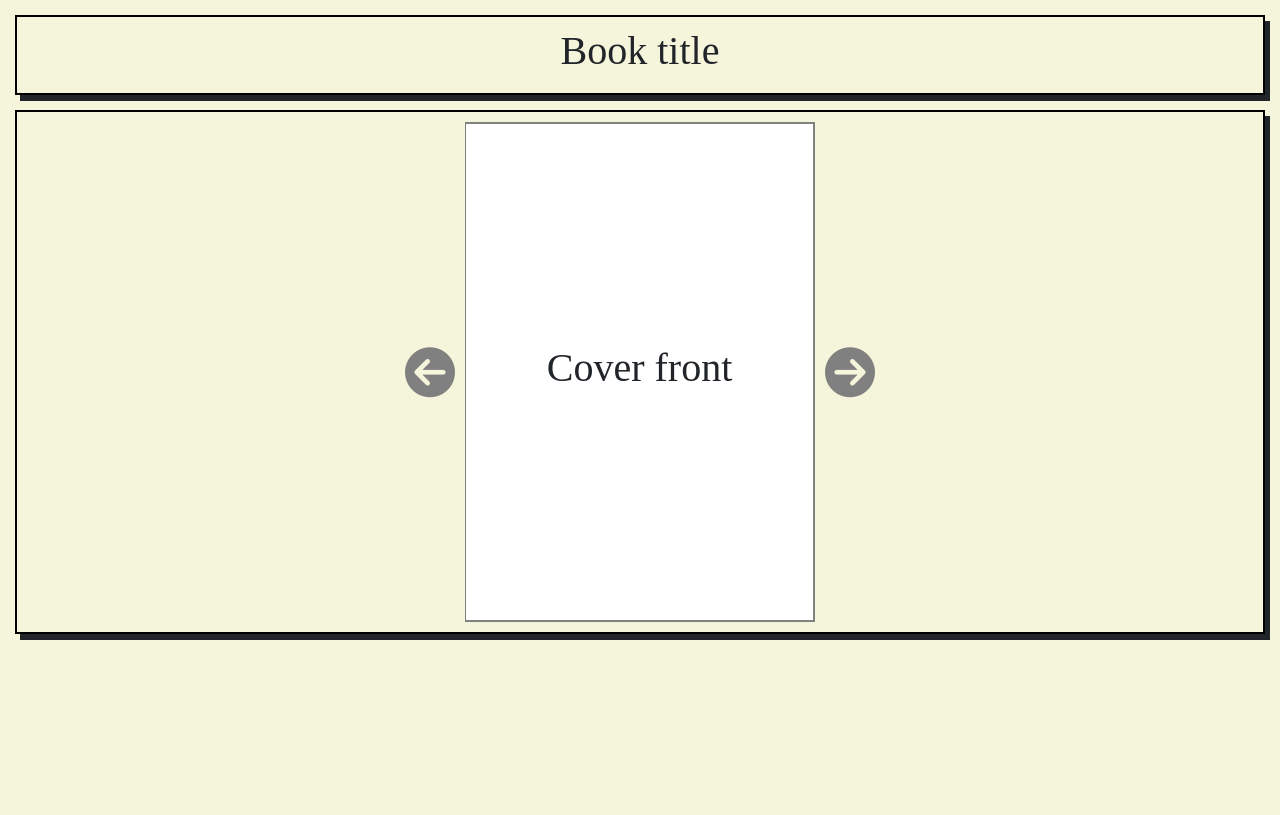
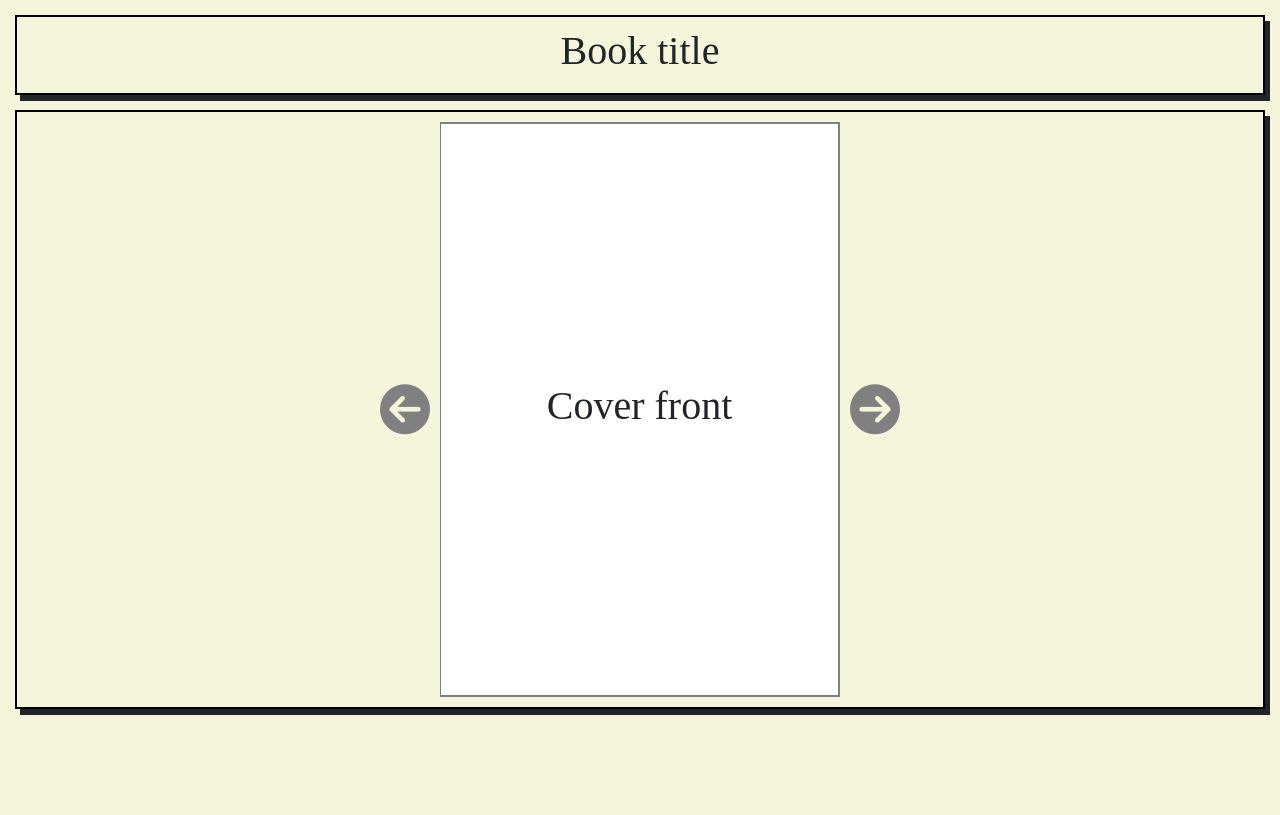
Before and after one commit to kingkardan98/DGM, a Flask app: page /book in a window 1280 px wide. Run offline with Flask 3, Linux system fonts and the light colour scheme; some libraries are stand-ins or nearby versions.

Commit message:
Enlarged book

```diff
--- a/static/book.js
+++ b/static/book.js
@@ -20,8 +20,8 @@ document.addEventListener("DOMContentLoaded", function() {
     // Slides book over when opened.
     function openBook() {
         book.style.transform = "translateX(50%)";
-        prevBtn.style.transform = "translateX(-180px)";
-        nextBtn.style.transform = "translateX(180px)";
+        prevBtn.style.transform = "translateX(-200px)";
+        nextBtn.style.transform = "translateX(200px)";
     }
 
     // Slides over when closed. Must be conditional:
--- a/static/bookStyle.css
+++ b/static/bookStyle.css
@@ -11,8 +11,8 @@ body {
 .book {
     display: inline-flex;
     position: relative;
-    width: 350px;
-    height: 500px;
+    width: 400px;
+    height: 575px;
     transition: transform 0.5s;
 }
 
```
